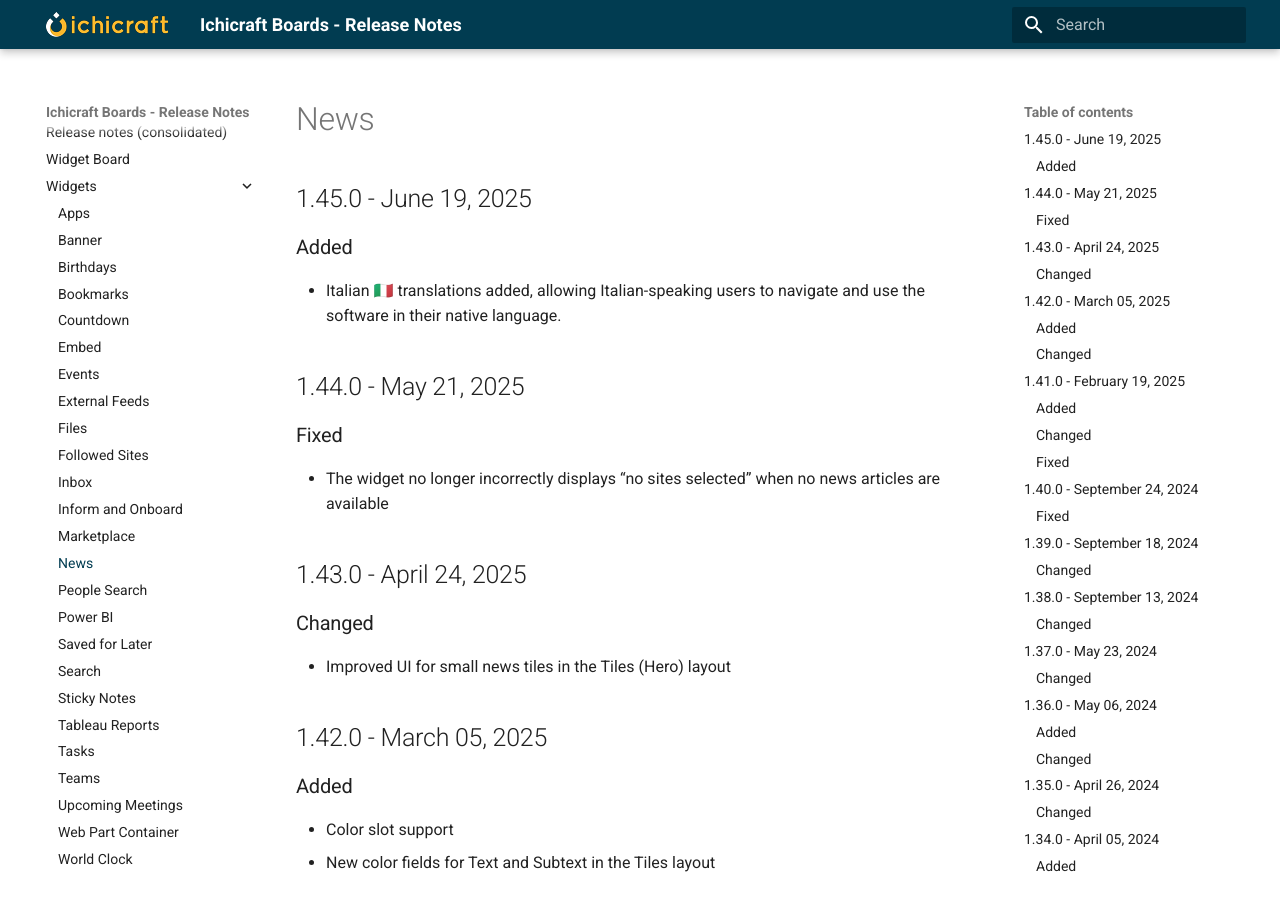
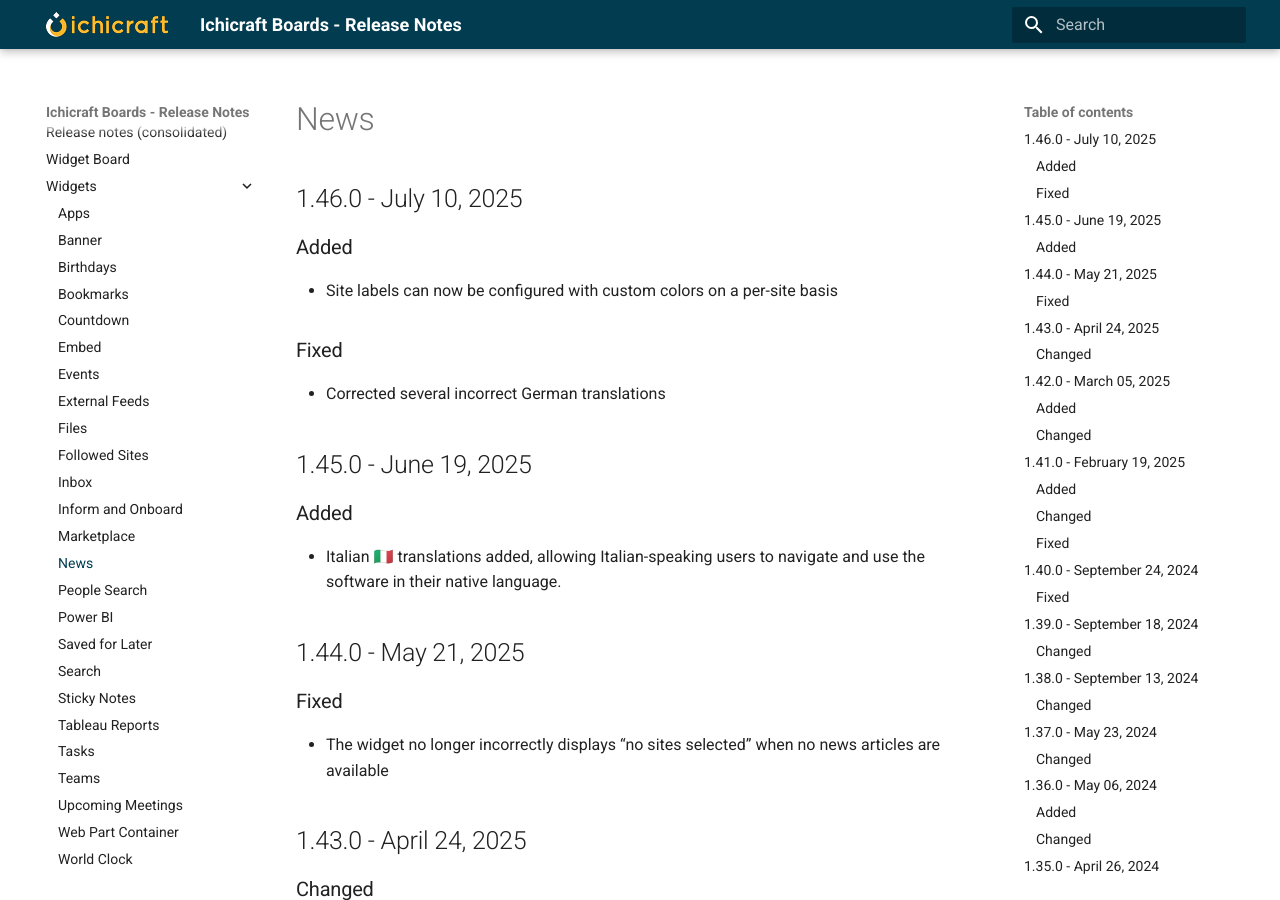
Before and after one commit to ichicraft/widgets-docs, an MkDocs documentation site: the page built from docs/Widgets/News.md, in a window 1280 px wide and 900 px high. Built offline with MkDocs 1.6.1 and Material for MkDocs 9.7.7, drawn with Linux system fonts in a browser that asks for light colours.

```diff
--- a/docs/Widgets/News.md
+++ b/docs/Widgets/News.md
@@ -1,3 +1,11 @@
+## 1.46.0 - July 10, 2025
+
+### Added
+- Site labels can now be configured with custom colors on a per-site basis
+
+### Fixed
+- Corrected several incorrect German translations
+
 ## 1.45.0 - June 19, 2025
 
 ### Added
```
Also changed, not shown: docs/Release-notes-(consolidated).md (+8 -0 lines).
